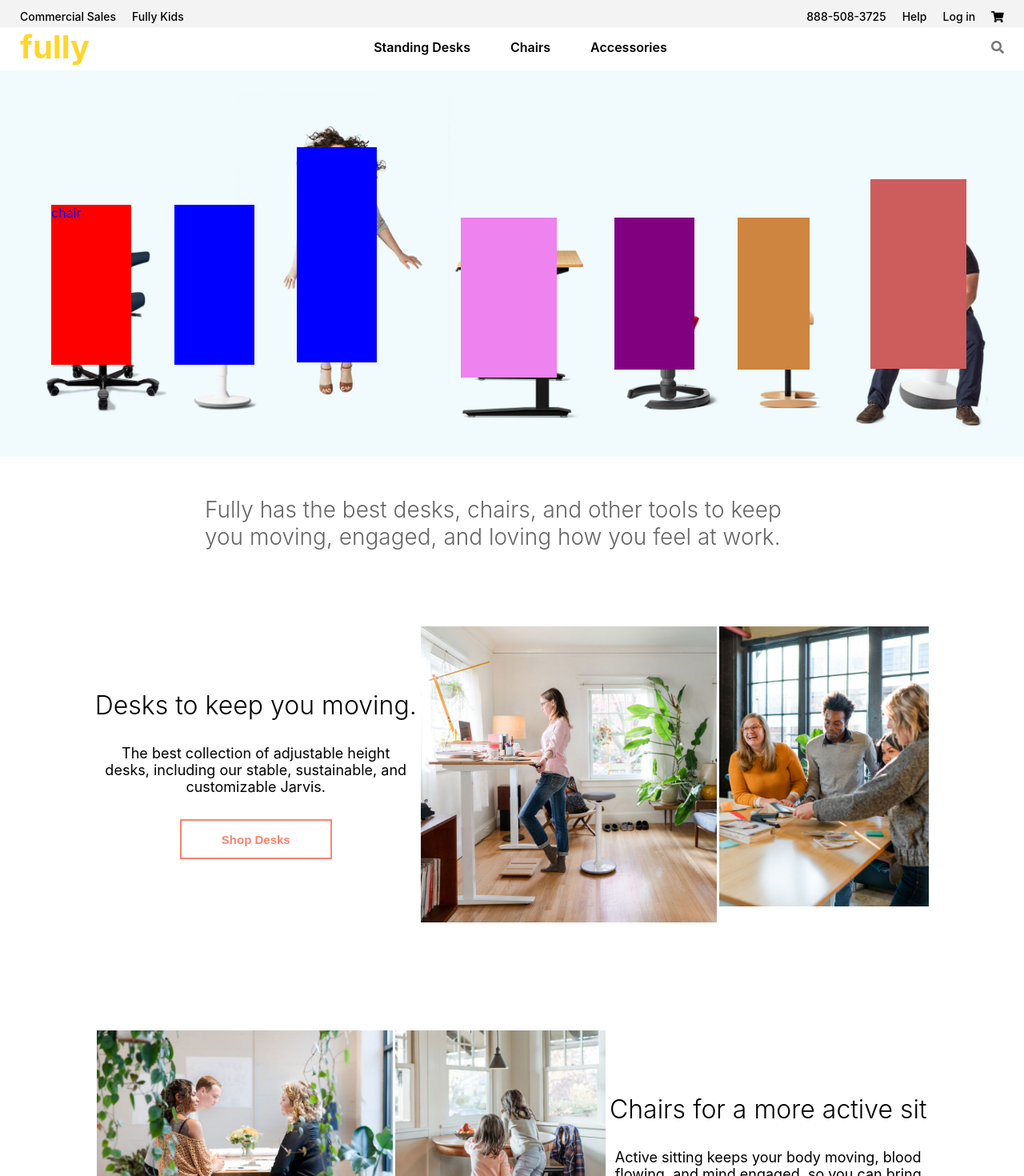
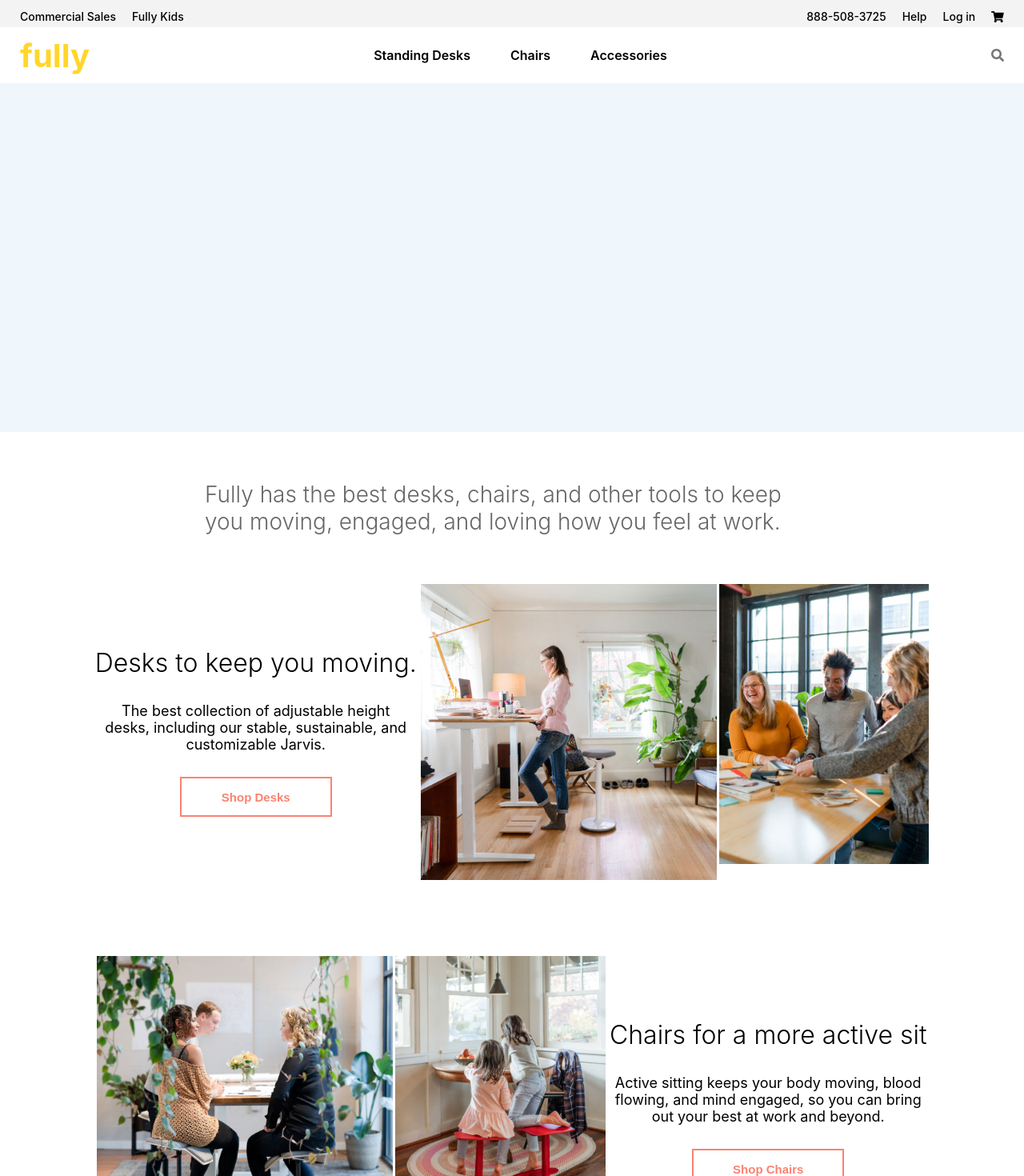
Before and after one commit to gsandhucando/fully, a React (Create React App) app: page / in a window 1280 px wide. Shown: the top 1470 px of the page at 80% size. Built offline with nearby package versions, Linux system fonts and the light colour scheme.

Commit message:
css changes

```diff
--- a/src/components/Banner.js
+++ b/src/components/Banner.js
@@ -4,13 +4,13 @@
   return (
     <div className="product-banner">
       {/* <img src="/images/banner/bannerimage.png" /> */}
-      <a className="chair1" href="chair1">chair</a>
+      {/* <a className="chair1" href="chair1">chair</a>
       <a className="chair2" href="chair2" />
       <a className="chair3" href="chair3" />
       <a className="chair4" href="chair4" />
       <a className="chair5" href="chair5" />
       <a className="chair6" href="chair6" />
-      <a className="chair7" href="chair7" />
+      <a className="chair7" href="chair7" /> */}
     </div>
   );
 };
--- a/src/components/Footer.js
+++ b/src/components/Footer.js
@@ -1,4 +1,13 @@
 import React from 'react';
+import { FontAwesomeIcon } from "@fortawesome/react-fontawesome";
+import { faFacebook, faTwitter, faInstagram, faPinterest, faLinkedin, faYoutube } from "@fortawesome/free-brands-svg-icons";
+
+const fb  = <FontAwesomeIcon icon={faFacebook} />;
+const twitter = <FontAwesomeIcon icon={faTwitter} />;
+const ig = <FontAwesomeIcon icon={faInstagram} />;
+const pin = <FontAwesomeIcon icon={faPinterest} />;
+const link = <FontAwesomeIcon icon={faLinkedin} />;
+const youtube = <FontAwesomeIcon icon={faYoutube} />;
 
 const Footer = () => {
   return(
@@ -28,20 +37,30 @@
         </ul>
       </div>
       <div className='footer-mid'>
+        <div>
         <ul>
-          <h5>Portland Showroom</h5>
-        <li>1010 SE Water Avenue</li>
-        <li>Portland, OR 97214</li>
-        <li>503-477-7729</li>
-        <li>visitpdx@fully.com</li>
+          <h5>Connect</h5>
+          <li>Portland Showroom</li>
+          <li>San Francisco Showroom</li>
         </ul>
+        </div>
+        <div style={{marginTop: '-40px'}}>
+        <ul style={{display: 'flex', justifyContent: 'space-between'}}>
+          <li>{fb}</li>
+          <li>{twitter}</li>
+          <li>{ig}</li>
+          <li>{pin}</li>
+          <li>{link}</li>
+          <li>{youtube}</li>
+        </ul>
+        </div>
+      </div>
+      <div className='footer-mid'>
+        <div>
         <ul>
-          <h5>San Francisco Showroom</h5>
-        <li>245 Kansas Street</li>
-        <li>San Francisco, CA 94103</li>
-        <li>415-654-5467</li>
-        <li>visitsf@fully.com</li>
+          <h5>Love your work more.</h5>
         </ul>
+        </div>
       </div>
     </div>
   )
--- a/src/components/Header.js
+++ b/src/components/Header.js
@@ -31,7 +31,7 @@
   };
 
   return (
-    <div className="header-container">
+    <div className="header-container" onChange={console.log(window.innerHeight)}>
       <div className="header-top">
         <div className="header-left">
           <a href="#-">Commercial Sales</a>
@@ -44,7 +44,7 @@
           <a href="#-">{cart}</a>
         </div>
       </div>
-      <div className="header-bottom">
+      <div className="header-bottom" >
         <div className="header-logo">
           <a href="#-">fully</a>
         </div>
@@ -60,7 +60,7 @@
               {deskMenuOpen ? (
                 <div className="list-standing">
                   <span
-                    style={{ borderTop: "4px solid gold", width: 60 }}
+                    style={{ borderTop: "4px solid gold", width: 60, display: "flex"}}
                   ></span>
                   <li>
                     <img
@@ -99,7 +99,7 @@
               {chairMenuOpen ? (
                 <div className="list-chairs">
                   <span
-                    style={{ borderTop: "4px solid gold", width: 60 }}
+                    style={{ borderTop: "4px solid gold", width: 60, display: "flex" }}
                   ></span>
                   <li>
                     {" "}
@@ -131,7 +131,7 @@
               {accMenuOpen ? (
                 <div className="list-accessories">
                   <span
-                    style={{ borderTop: "4px solid gold", width: 60 }}
+                    style={{ borderTop: "4px solid gold", width: 60, display: "flex" }}
                   ></span>
                   <li>
                     <img
--- a/src/scss/_banner.scss
+++ b/src/scss/_banner.scss
@@ -1,20 +1,20 @@
 .product-banner {
   //works for screen size 1017 need to make fit for all sized --------------------------->
   // overflow: auto;
-  position: absolute;
-  top: -13%;
-  left: 0;
-  right: 0;
-  bottom: 0;
-  z-index: 0;
-  height: 100%;
+  // position: absolute;
+  // top: -13%;
+  // left: 0;
+  // right: 0;
+  // bottom: 0;
+  // z-index: 0;
+  height: 500px;
   width: 100%;
-  background: url("/images/banner/bannerimage.png") no-repeat center;
-  -webkit-background-size: cover;
-  -moz-background-size: cover;
-  -o-background-size: cover;
-  background-size: contain;
-  //  background: red;
+  // background: url("/images/banner/bannerimage.png") no-repeat center;
+  // -webkit-background-size: cover;
+  // -moz-background-size: cover;
+  // -o-background-size: cover;
+  // background-size: contain;
+   background: #F0F7FC;
   a {
     height: 200px;
     width: 100px;
--- a/src/scss/_blueContent.scss
+++ b/src/scss/_blueContent.scss
@@ -10,7 +10,7 @@
     display: flex;
     justify-content: space-evenly;
     width: 100%;
-    height: 50vh;
+    height: 100%;
     margin: 20px 20px;
     .blue-left {
       display: flex;
@@ -55,8 +55,8 @@
   .blue-bottom {
     display: flex;
     flex-direction: row-reverse;
-    // width: 100%;
-    height: 50vh;
+    width: 100%;
+    height: 100%;
     margin: auto 0;
     .blue-left2 {
       display: flex;
@@ -65,7 +65,7 @@
       padding-top: 50px;
       // justify-content: center;
       align-items: center;
-      // width: 600px;
+      width: 30%;
       h1 {
         font-size: 32px;
         font-weight: 400;
@@ -91,8 +91,11 @@
     }
     .blue-right2 {
       display: flex;
-      width: fit-content;
+      width: 70%;
       position: relative;
+      left: -32px;
+      // display: grid;
+      // grid-template-columns: 240px 467px;
       .blue3 {
         z-index: 1;
         height: 320px;
--- a/src/scss/_content.scss
+++ b/src/scss/_content.scss
@@ -1,5 +1,5 @@
 .content-container {
-  margin-top: 600px;
+  // margin-top: 600px;
   // height: 100%;
   width: 100vw;
   display: flex;
@@ -21,10 +21,15 @@
       color: #666;
       font-size: 28px;
       font-weight: 300;
-      margin-left: auto;
-      margin-right: auto;
+      padding-top: 40px;
+      // margin-left: auto;
+      // margin-right: auto;
       width: 60%;
-      margin-top: 20px;
+      // margin-top: 20px;
+      height: 150px;
+    display: flex;
+    justify-content: center;
+    align-items: center;
     }
     // background: red;
   }
@@ -35,7 +40,7 @@
     justify-content: center;
     align-items: center;
     ul {
-      margin: 40px 0;
+      // margin: 40px 0;
       list-style: none;
       // display: inline-block;
       display: flex;
@@ -110,6 +115,7 @@
     display: flex;
     justify-content: center;
     align-items: center;
+    margin-top: 0px;
     ul {
       margin: 40px 0;
       list-style: none;
@@ -177,6 +183,6 @@
         }
       }
     }
-    margin-top: 55px;
+    // margin-top: 55px;
   }
 }
--- a/src/scss/_footer.scss
+++ b/src/scss/_footer.scss
@@ -1,8 +1,9 @@
 .footer-container{
   background: #414141;
   height: 100%;
-  width: 100vw;
+  width: 100%;
   display: flex;
+  justify-content: space-around;
   color: #FFF;
   flex-wrap: wrap;
   .footer-top{
@@ -11,7 +12,7 @@
     display: flex;
 
     ul{
-      margin: 50px 50px 0 20px;
+      margin: 50px 40px 0 20px;
       line-height: 2em;
       list-style: none;
       font-size: 16px;
@@ -21,15 +22,17 @@
       }
       li{
         cursor: pointer;
-        margin-bottom: 25px;
+        margin-bottom: 15px;
+        font-size: 14px;
       }
     }
   }
   .footer-mid{
     display: flex;
+    flex-direction: column;
     ul{
-      margin: 50px 50px 0 20px;
-      // line-height: 2em;
+      margin: 50px 40px 0 20px;
+      line-height: 2em;
       list-style: none;
       font-size: 16px;
       h5{
@@ -38,6 +41,8 @@
       }
       li{
         cursor: pointer;
+        margin-bottom: 15px;
+        font-size: 14px;
       }
     }
   }
--- a/src/scss/_fullyFav.scss
+++ b/src/scss/_fullyFav.scss
@@ -15,18 +15,20 @@
     margin: 40px 0;
   }
   .fully-fav-container-top {
-    width: 100%;
+    width: 90%;
     margin: 0 auto;
-    display: flex;
-    flex-wrap: wrap;
-    justify-content: center;
-    // display: grid;
+    // display: flex;
+    // flex-wrap: wrap;
+    // justify-content: center;
+    display: grid;
+    grid-template-columns: repeat(auto-fill, minmax(325px, 1fr));
     // grid-template-columns: 1fr 1fr 1fr;
     // grid-row-gap: 60px;
     // grid-auto-flow: dense;
     .fully-fav-item-container {
       display: flex;
-      // flex-direction: column;
+      justify-content: center;
+      align-items: center;
       width: 100%;
       // background: red;
       .fully-fav-item {
--- a/src/scss/_header.scss
+++ b/src/scss/_header.scss
@@ -3,7 +3,7 @@
   width: 100%;
   display: flex;
   flex-direction: column;
-  position: fixed;
+  position: relative;
   top: 0;
   left: 0;
   background: $grey;
@@ -20,7 +20,7 @@
     justify-content: space-between;
     align-items: center;
     font-size: 14px;
-    margin: 7px 0;
+    margin: 7px 0 25px;
     color: black;
     .header-left {
       margin: 5px;
@@ -45,8 +45,8 @@
     background: #ffffff;
     display: flex;
     justify-content: space-between;
-    position: relative;
-    top: -29%;
+    position: absolute;
+    top: 34px;
     .header-logo {
       z-index: 99;
       display: flex;
```
Also changed, not shown: package.json (+5 -4 lines), 1 other file (tests, documents, lock files or other folders).
